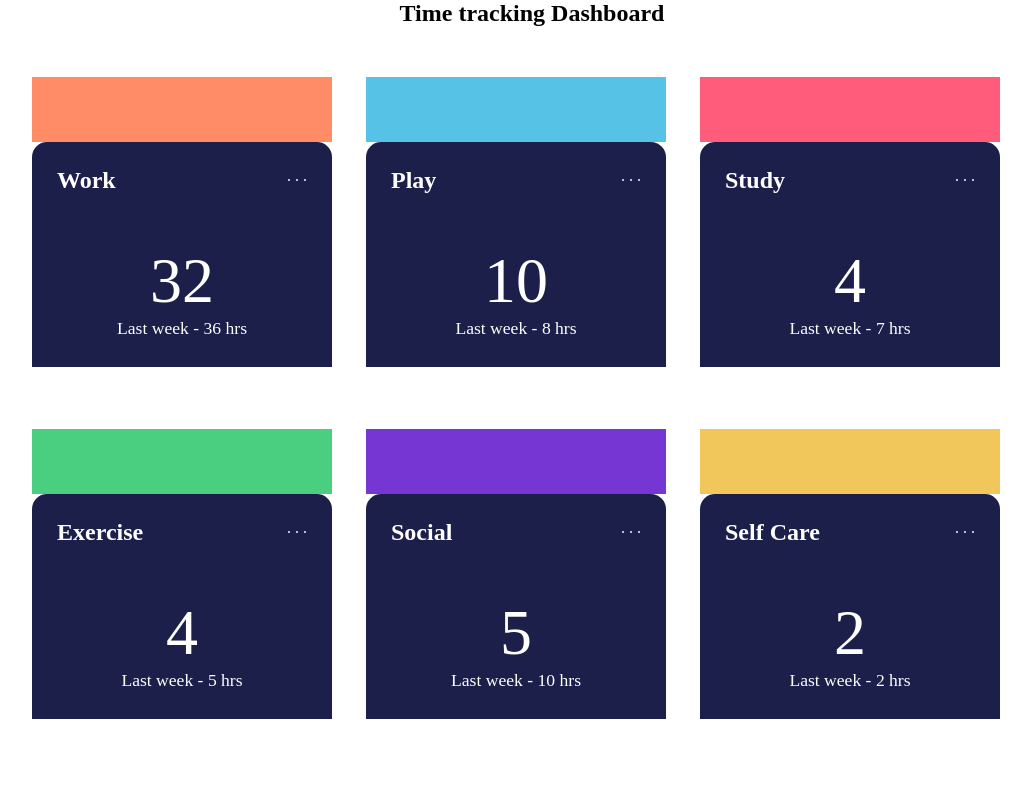
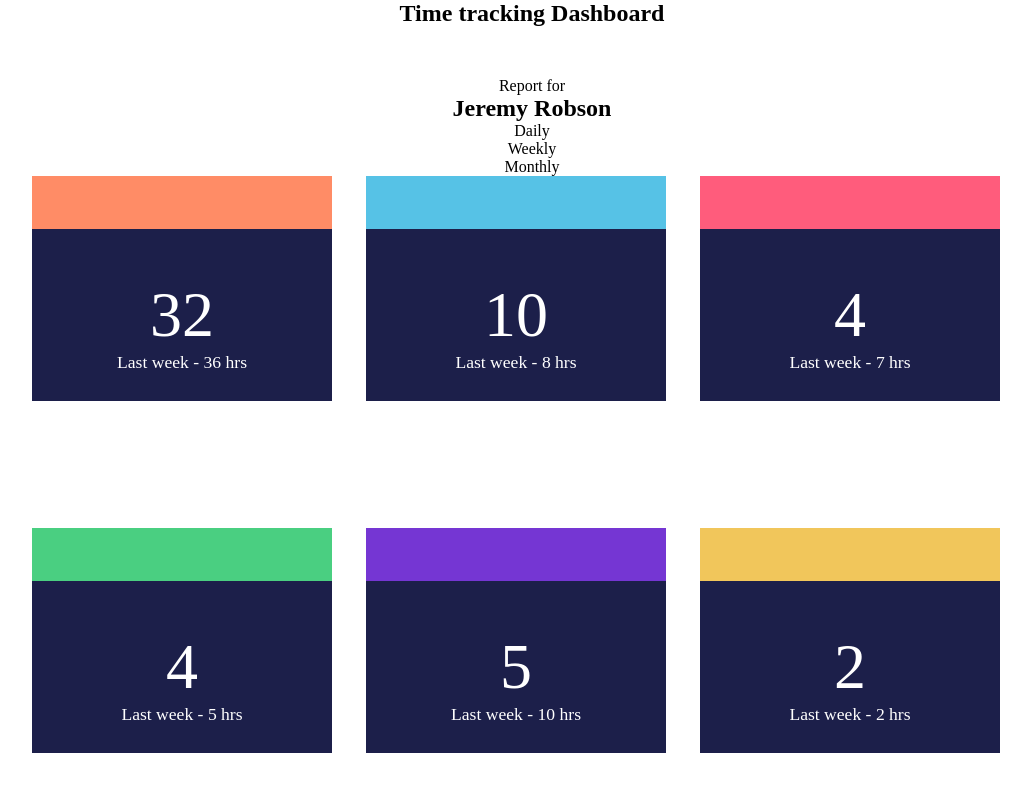
Before and after one commit to NielsLouwes/time-tracking-dash, a Next.js app: page / in a window 1280 px wide. Shown: the top 792 px of the page, without its empty margins (108-1139 px from the left). Built offline with nearby package versions, Linux system fonts and the light colour scheme.

Commit message:
added largecard

```diff
--- /dev/null
+++ b/src/components/LargeCard/LargeCard.styles.tsx
@@ -0,0 +1,15 @@
+import styled from "styled-components";
+
+export const Card = styled.div``
+
+export const CardTop = styled.div``
+
+export const ImageDiv = styled.div``
+
+export const ReportForText = styled.p``
+
+export const Name = styled.h2``
+
+export const CardBottom = styled.div``
+
+export const TimePeriod = styled.div``
--- /dev/null
+++ b/src/components/LargeCard/LargeCard.tsx
@@ -0,0 +1,21 @@
+import React from "react";
+import { Card, CardBottom, CardTop, Name, ReportForText, TimePeriod, ImageDiv } from "./LargeCard.styles";
+
+export default function LargeCard() {
+  return (
+    <>
+      <Card>
+        <CardTop>
+            <ImageDiv></ImageDiv>
+            <ReportForText>Report for</ReportForText>
+            <Name>Jeremy Robson</Name>
+        </CardTop>
+        <CardBottom>
+          <TimePeriod>Daily</TimePeriod>
+          <TimePeriod>Weekly</TimePeriod>
+          <TimePeriod>Monthly</TimePeriod>
+        </CardBottom>
+      </Card>
+    </>
+  );
+}
--- a/src/components/SmallCard/SmallCard.styles.tsx
+++ b/src/components/SmallCard/SmallCard.styles.tsx
@@ -3,11 +3,17 @@ import styled from "styled-components";
 export const Card = styled.div`
   height: 350px;
   width: 300px;
+  position: relative;
 `;
 
 export const CardTop = styled.div<{backgroundColor: string }>`
-  height: 65px;
   background: ${(props) => props.backgroundColor || "lightred"};
+  position: absolute;
+  top: 0;
+  left: 0;
+  right: 0;
+  height: 15%;
+
 `;
 
 export const CardBottom = styled.div`
@@ -16,6 +22,7 @@ export const CardBottom = styled.div`
   border-top-left-radius: 15px;
   border-top-right-radius: 15px;
   padding: 25px 25px;
+   z-index: 1;
 
   &:hover {
     background-color: hsl(235, 45%, 61%);
--- a/src/pages/index.tsx
+++ b/src/pages/index.tsx
@@ -1,3 +1,4 @@
+import LargeCard from "@/components/LargeCard/LargeCard";
 import SmallCard from "@/components/SmallCard/SmallCard";
 import Head from "next/head";
 import styled from "styled-components";
@@ -15,7 +16,6 @@ const Main = styled.main`
   flex-direction: column;
   align-items: center;
   justify-content: space-between;
-  /* width: 100%; */
 `;
 
 const GridContainer = styled.div`
@@ -33,6 +33,7 @@ export default function Home() {
   return (
     <Main>
       <Heading>Time tracking Dashboard</Heading>
+      <LargeCard />
       <GridContainer>
         {data.map((item) => (
           <SmallCard
```
